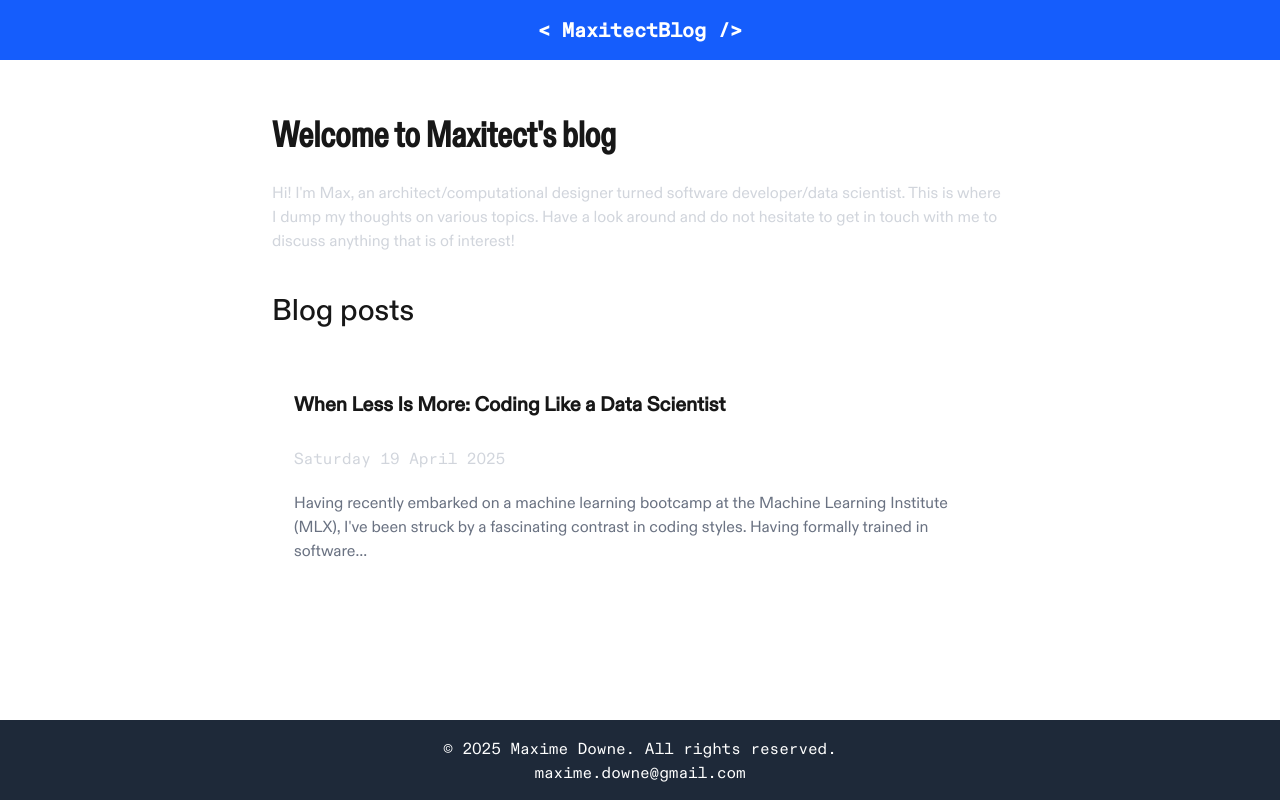
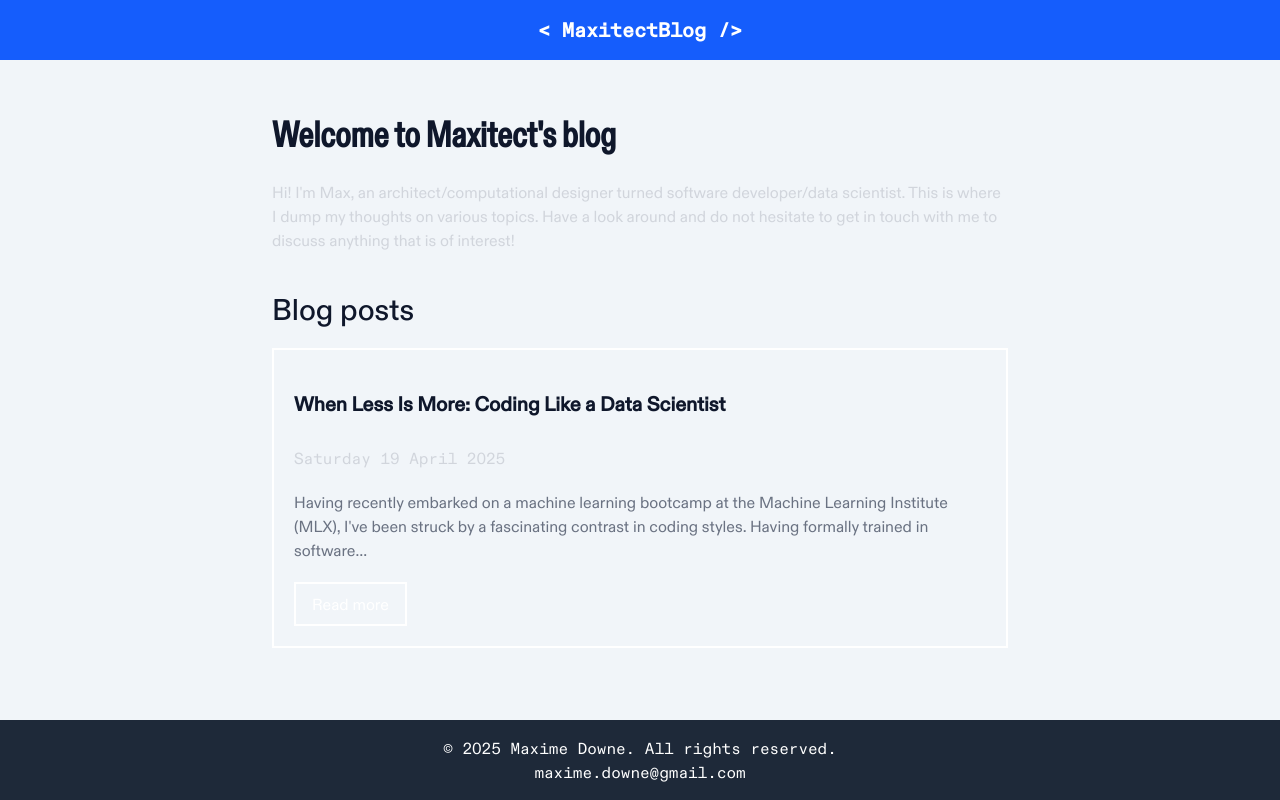
Before and after one commit to maxitect/blog, a Next.js app: page / in a window 1280 px wide. Built offline with nearby package versions, Linux system fonts and the light colour scheme.

Commit message:
style: update globals.css to render lists in markdown pages

```diff
--- a/src/app/globals.css
+++ b/src/app/globals.css
@@ -1,8 +1,8 @@
 @import "tailwindcss";
 
 :root {
-  --background: #ffffff;
-  --foreground: #171717;
+  --background: oklch(96.8% 0.007 247.896);
+  --foreground: oklch(20.8% 0.042 265.755);
 }
 
 @font-face {
@@ -52,8 +52,8 @@
 
 @media (prefers-color-scheme: dark) {
   :root {
-    --background: #0a0a0a;
-    --foreground: #ededed;
+    --background: oklch(20.8% 0.042 265.755);
+    --foreground: oklch(96.8% 0.007 247.896);
   }
 }
 
@@ -88,6 +88,22 @@
   @apply text-base mb-5 text-gray-300 rounded-none;
 }
 
+ol {
+  @apply pl-8 list-decimal space-y-2 my-4;
+}
+
+ol li {
+  @apply pl-2;
+}
+
+ol ol {
+  @apply pl-6 list-[lower-alpha] my-2;
+}
+
+ol ol ol {
+  @apply list-[lower-roman];
+}
+
 /* Inline code styling */
 :not(pre) > code {
   @apply bg-gray-900 text-blue-600 font-mono-regular px-1;
```
